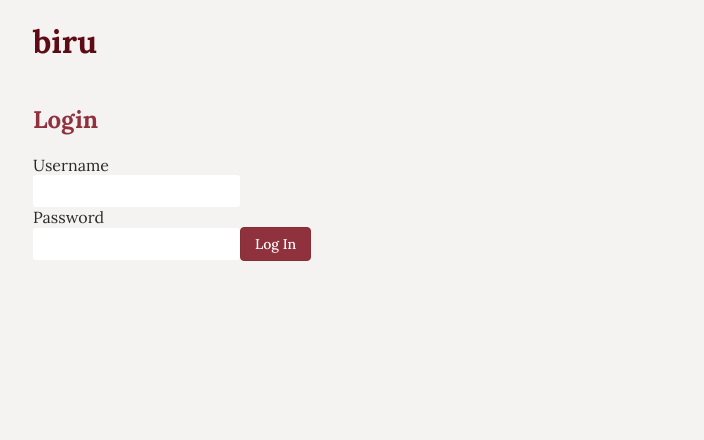
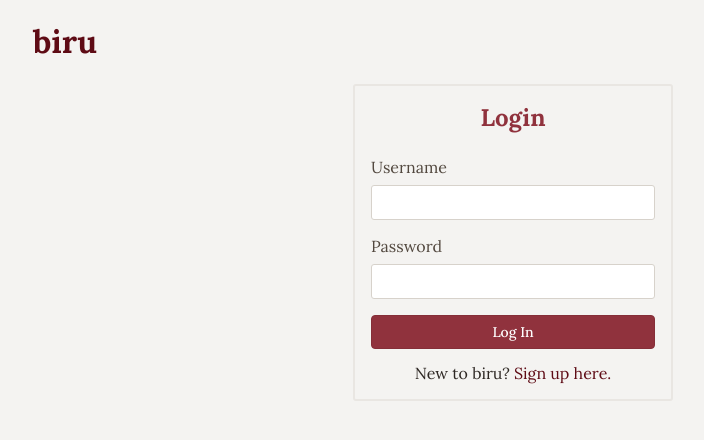
Before and after one commit to janetxinli/biru, a Next.js app in the folder client/: page /login in a window 1280 px wide. Shown: the top 440 px of the page, without its empty margins (127-831 px from the left). Built offline with nearby package versions, Linux system fonts and the light colour scheme.

Commit message:
clean up login page

```diff
--- a/client/src/pages/login.js
+++ b/client/src/pages/login.js
@@ -1,8 +1,11 @@
 import React, { useState } from "react";
+import Link from "next/link";
 import { useRouter } from "next/router";
 import { extractToken } from "../utils/extractToken";
 import { useForm } from "../hooks/form";
 import { login } from "../services/auth";
+import Input from "../components/Input";
+import styles from "../styles/pages/Login.module.scss";
 
 const Login = () => {
   const router = useRouter();
@@ -27,27 +30,22 @@ const Login = () => {
   };
 
   return (
-    <div>
+    <form className={`df df-fc df-ai-s df-jc-c ${styles.login}`}>
       <h2>Login</h2>
-      <form>
-        <label htmlFor="username">
-          <p className="df df-jc-sb df-ai-c">Username</p>
-          <input
-            id="username"
+      <Input
         type="text"
+        label="Username"
+        htmlFor="username"
         value={form.username}
         onChange={handleFieldChange}
       />
-        </label>
-        <label htmlFor="password">
-          <p className="df df-jc-sb df-ai-c">Password</p>
-          <input
-            id="password"
+      <Input
         type="password"
+        label="Password"
+        htmlFor="password"
         value={form.password}
         onChange={handleFieldChange}
       />
-        </label>
       <button
         className="btn btn-primary"
         type="submit"
@@ -56,8 +54,13 @@ const Login = () => {
       >
         Log In
       </button>
+      <p className={styles.signup}>
+        New to biru?{" "}
+        <Link href="/signup">
+          <a>Sign up here.</a>
+        </Link>
+      </p>
     </form>
-    </div>
   );
 };
 
--- /dev/null
+++ b/client/src/pages/signup.js
@@ -0,0 +1,3 @@
+const Signup = () => <h2>Sign up</h2>;
+
+export default Signup;
--- a/client/src/styles/components/BeerOverview.module.scss
+++ b/client/src/styles/components/BeerOverview.module.scss
@@ -10,6 +10,7 @@
 
   a {
     width: 100%;
+    color: $darkumber;
   }
 
   .beerInfo {
--- a/client/src/styles/global/_utilities.scss
+++ b/client/src/styles/global/_utilities.scss
@@ -40,6 +40,10 @@
 
   &-ai-fe {
     align-items: flex-end;
+  }
+
+  &-ai-s {
+    align-items: stretch;
   }
 }
 
--- a/client/src/styles/global/globals.scss
+++ b/client/src/styles/global/globals.scss
@@ -27,7 +27,7 @@ p {
 }
 
 a {
-  color: inherit;
+  color: $rosewood;
   text-decoration: none;
 }
 
--- /dev/null
+++ b/client/src/styles/pages/Login.module.scss
@@ -0,0 +1,26 @@
+@import "../global/variables";
+
+.login {
+  width: 100%;
+  margin: auto;
+
+  @media (min-width: $smscreen) {
+    width: 20em;
+    padding: 1em;
+    border-radius: 3px;
+    border: 2px solid $bone;
+  }
+
+  & > *:not(:last-child) {
+    margin-bottom: 1em;
+  }
+
+  h2 {
+    text-align: center;
+    margin: 0;
+  }
+
+  .signup {
+    text-align: center;
+  }
+}
```
Lines whose indentation alone changed are shown as unchanged.
